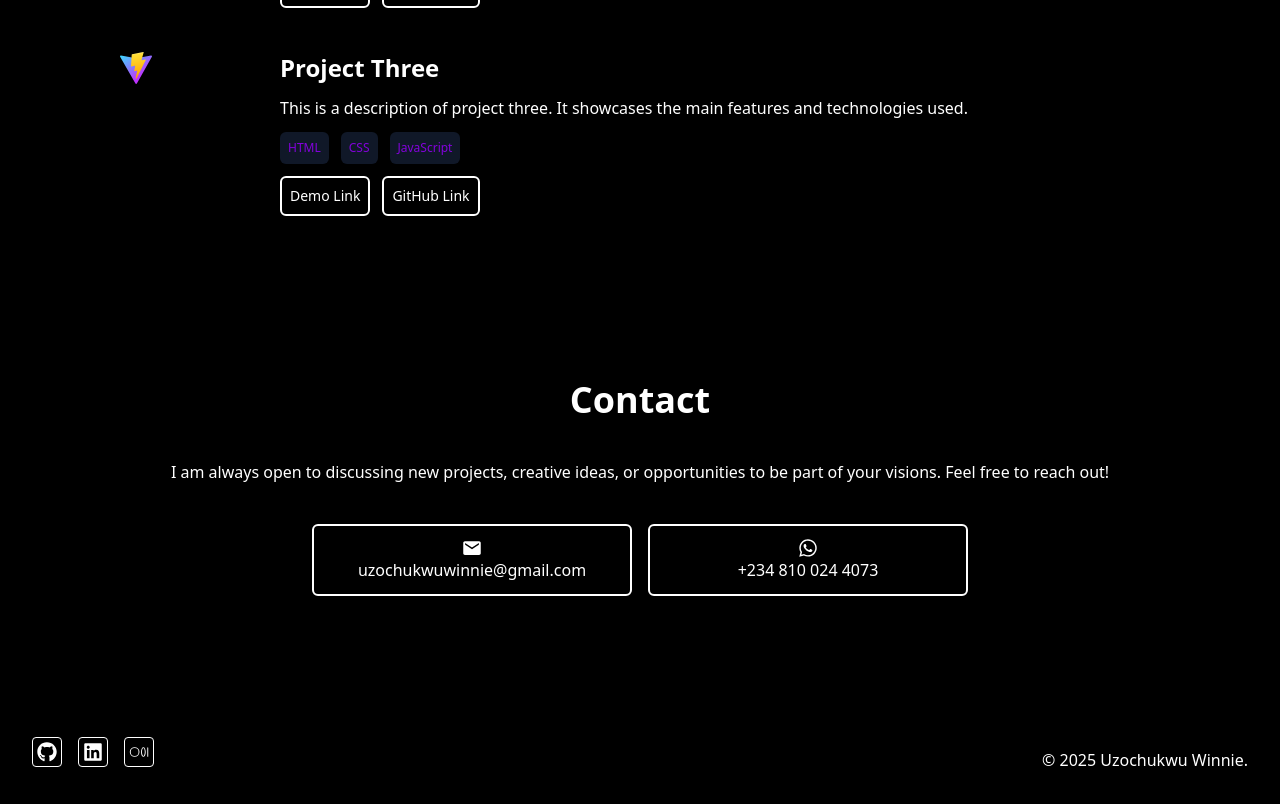
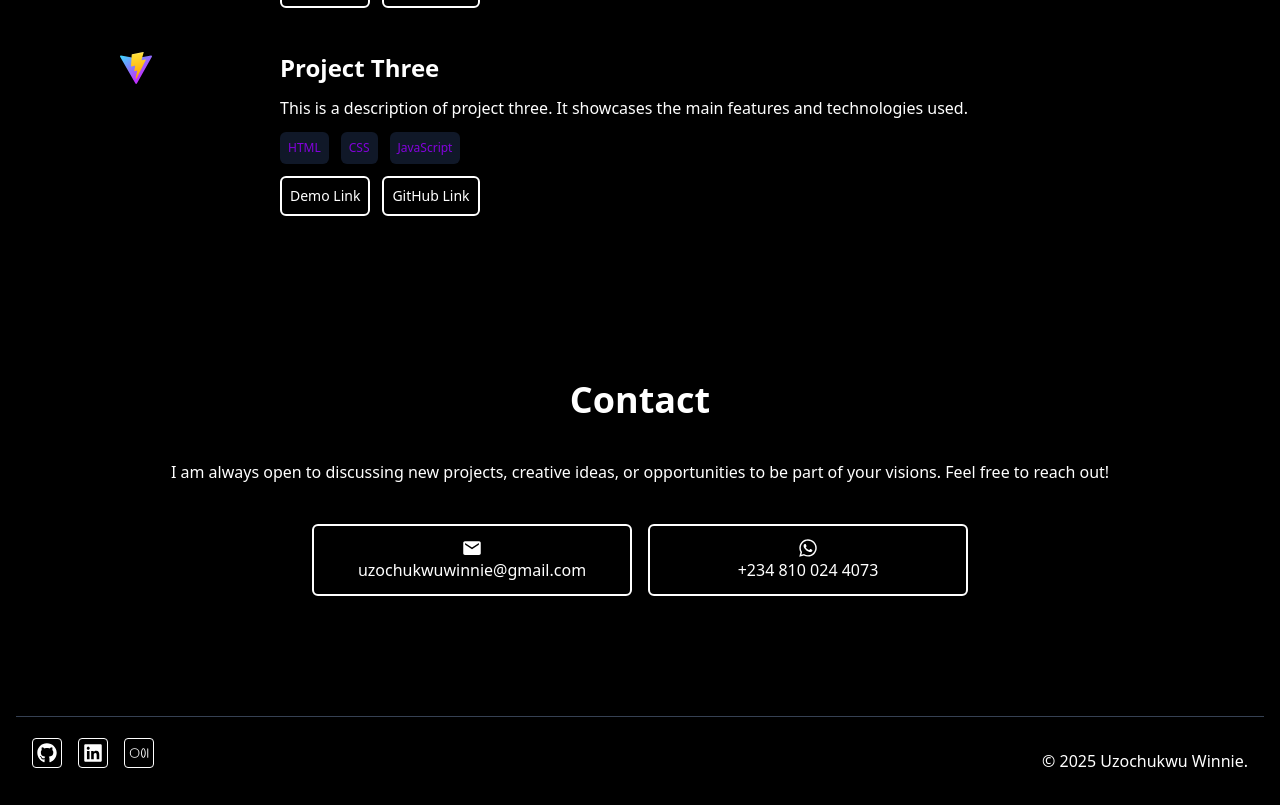
Before and after one commit to Wineshuga/portfolio2, a React (Vite) app: page / in a window 1280 px wide. Shown: the part 3011-3816 px from the top of the page. Built offline with nearby package versions, Linux system fonts and the light colour scheme.

Commit message:
Adjust flex on smaller screen

```diff
--- a/src/components/Footer.tsx
+++ b/src/components/Footer.tsx
@@ -3,7 +3,7 @@ import { PiMediumLogoLight } from "react-icons/pi";
 
 const Footer = () => {
   return (
-    <section className="flex items-center justify-between p-4">
+    <section className="flex flex-col sm:flex-row items-center justify-between p-4 border-t border-gray-700">
       <ul className="flex gap-4">
         <li
           className="cursor-pointer border-[1px] border-white p-1 rounded-sm hover:scale-110 transition-all duration-300"
```
